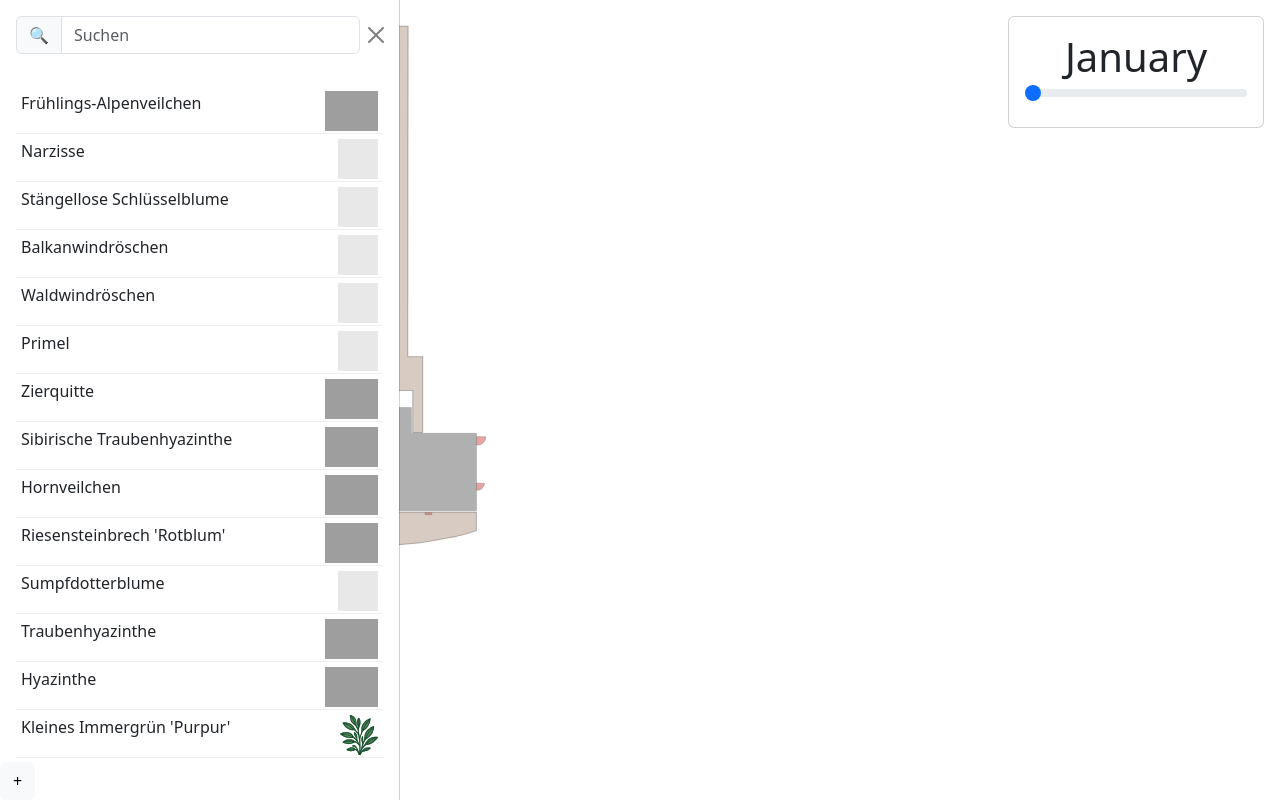
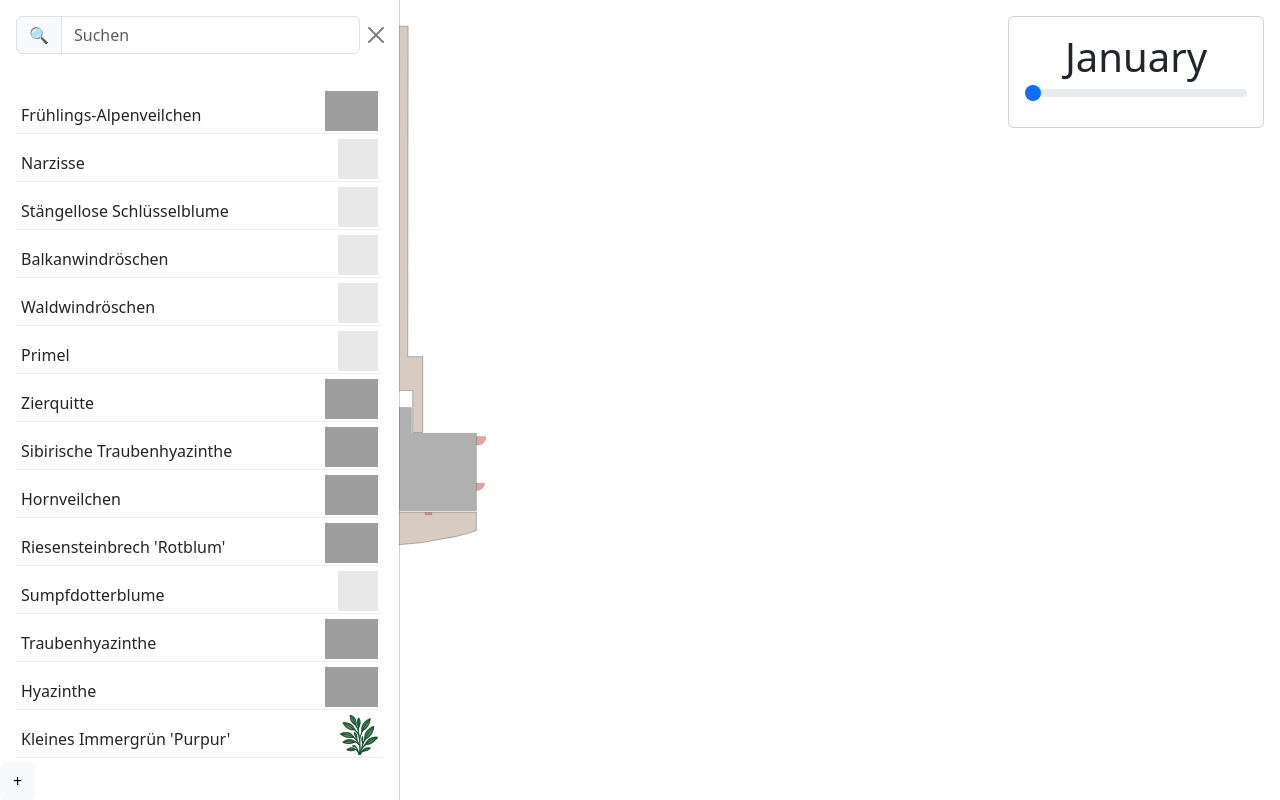
Before and after one commit to heeplr/gardenmap, a Flask app: page / in a window 1280 px wide, after a click that opens the changed part. Run offline with Flask 3, Linux system fonts and the light colour scheme; data that the repository does not hold is empty; some libraries are stand-ins or nearby versions; grey boxes are pictures that could not be loaded.

Commit message:
fix vertical centering of plantlist items

```diff
--- a/templates/index.html
+++ b/templates/index.html
@@ -8,7 +8,7 @@
         html, body { margin: 0; overflow: hidden; }
         .carousel-item { transition: transform .25s ease, opacity .25s ease-out !important }
         #toolbox { position: absolute; top: 1rem; left: 1rem; }
-        .plants-item { height: 3rem; padding: 5px; cursor: grab; border-bottom: 1px solid #eee; user-select: none; }
+        .plants-item { height: 3rem; line-height: 3rem; padding: 5px; cursor: grab; border-bottom: 1px solid #eee; user-select: none; }
         .plants-item img { width: auto; height: 2.5rem; margin-left: 1em; }
         #edit-form { position: fixed; top: 20px; left: 50%; transform: translateX(-50%); background: #fff; padding: 10px; border: 1px solid #aaa; z-index: 10; }
         #zoom-controls { position: absolute; bottom: 1rem; left: 1rem; }
```
